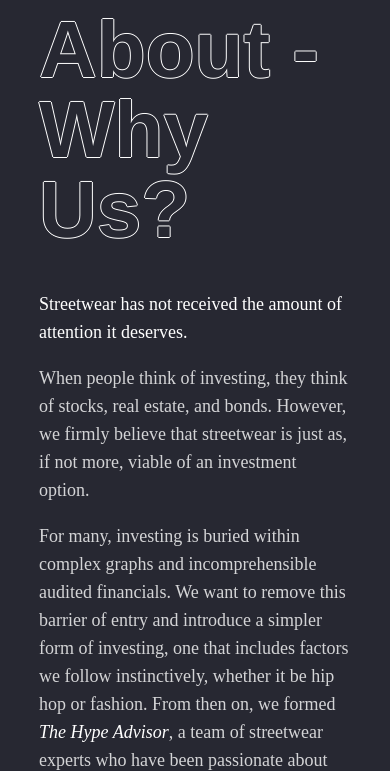
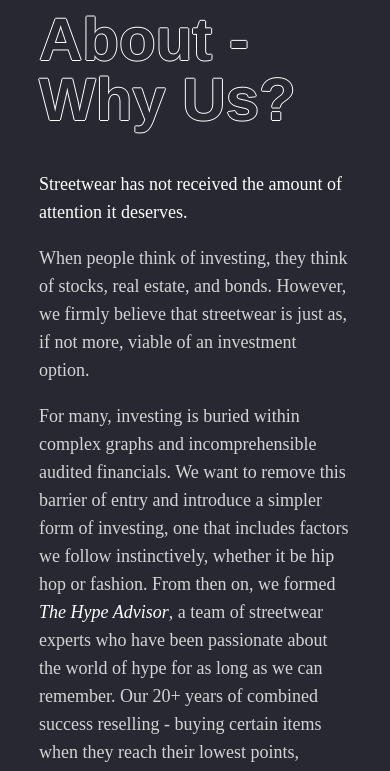
Before and after one commit to m1ch43lw4ng/hype-advisor-website, a Gatsby site: page /about in a window 390 px wide. Shown: the part 70-841 px from the top of the page. Built offline with nearby package versions, Linux system fonts and the light colour scheme; Gatsby itself is replaced by a stand-in of ours; a web font is replaced by a local one.

Commit message:
title size

```diff
--- a/src/css/header.scss
+++ b/src/css/header.scss
@@ -156,7 +156,7 @@
   }
 }
 
-@media screen and (max-width: 560px) {
+@media screen and (max-width: 600px) {
   .Header-nav {
     display: none;
   }
--- a/src/css/style.scss
+++ b/src/css/style.scss
@@ -152,3 +152,10 @@
   text-decoration: underline;
   border-bottom: dotted 1px;
 }
+
+@media screen and (max-width: 800px) {
+  h1 {
+    font-size: 6rem;
+    line-height: 6rem;
+  }
+}
```
